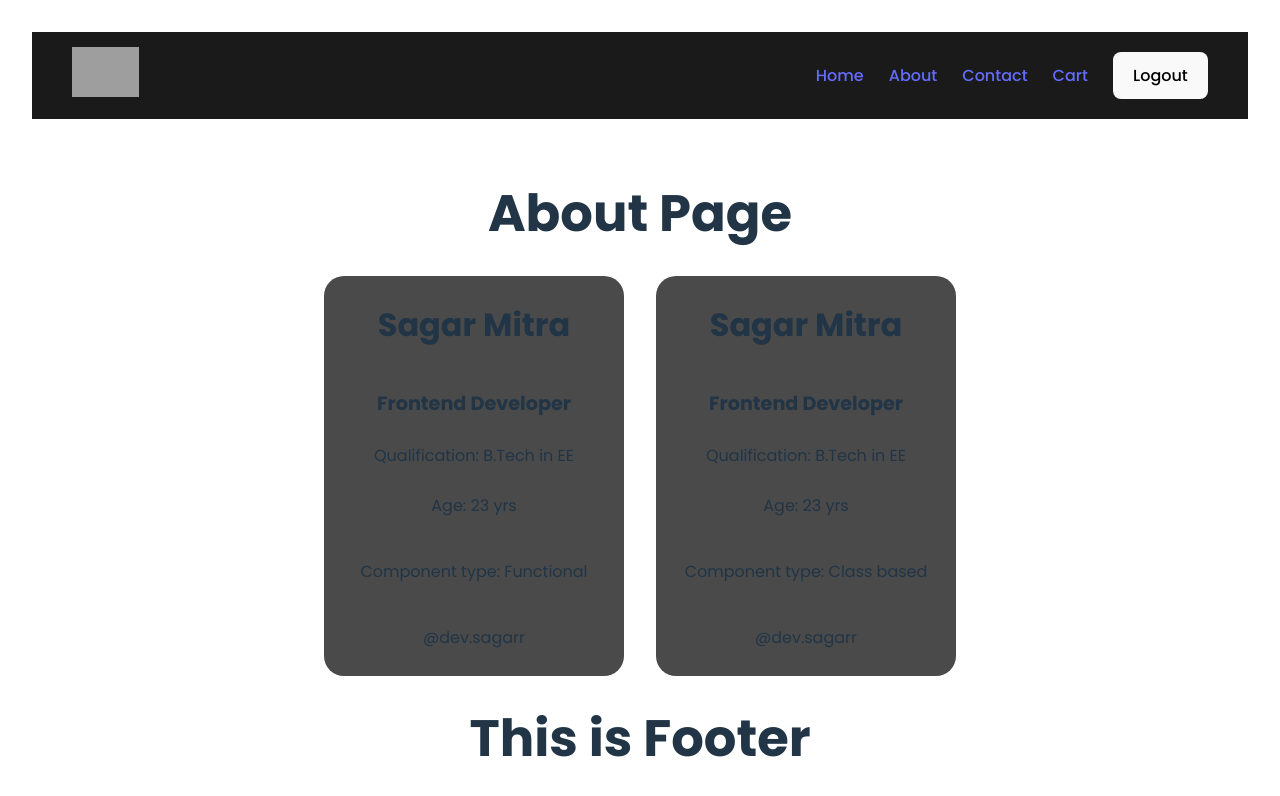
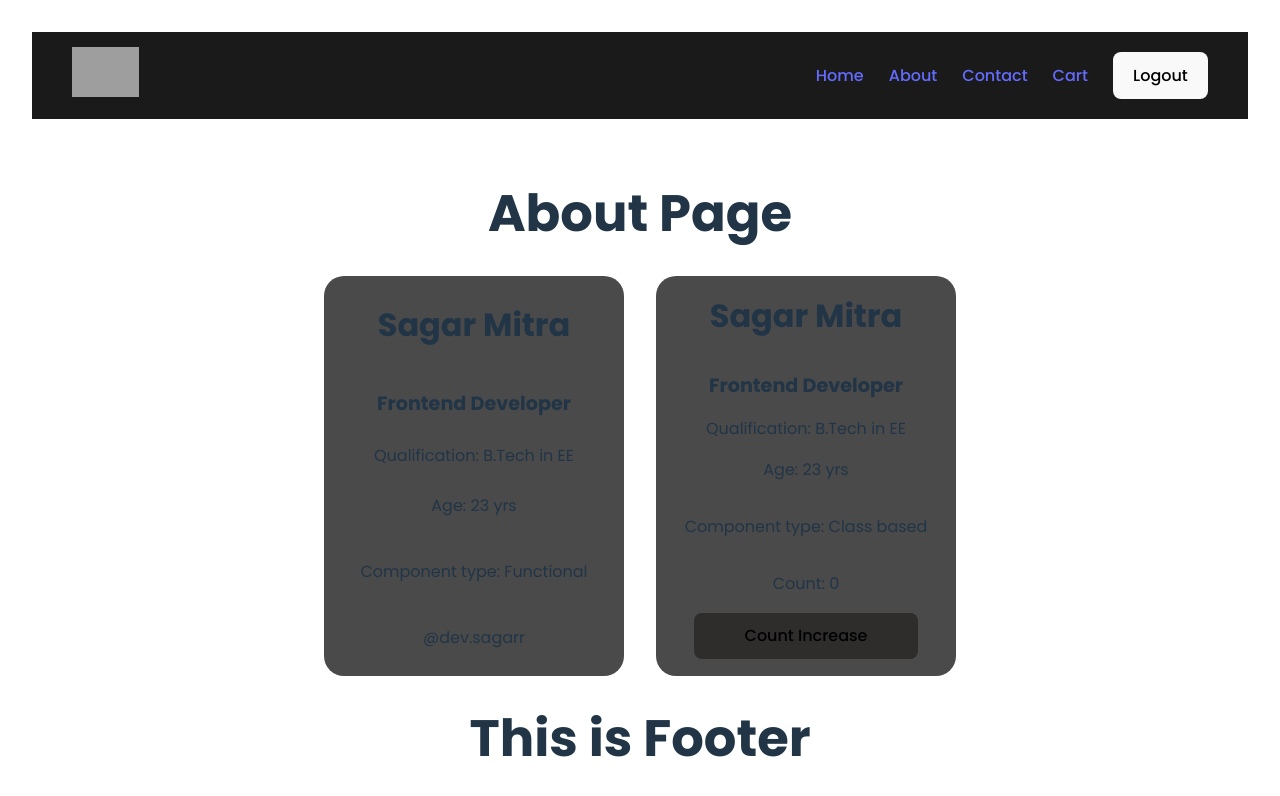
Before and after one commit to sagar-mitra/React.JS, a React (Vite) app in the folder Chapter_3/: page /about in a window 1280 px wide. Shown: the top 796 px of the page. Built offline with nearby package versions, Linux system fonts and the light colour scheme; grey boxes are pictures that could not be loaded.

Commit message:
state variable in class-based component

```diff
--- a/Chapter_3/src/CSS/userCard.css
+++ b/Chapter_3/src/CSS/userCard.css
@@ -1,9 +1,12 @@
+/* This css file used in both UserCard and UserCardClass components  */
+
 .userCard-container {
     width: 300px;
     height: 400px;
     display: flex;
     flex-direction: column;
     justify-content: space-evenly;
+    align-items: center;
     border-radius: 20px;
     background-color: #4a4a4a;
 }
@@ -15,3 +18,9 @@
 .userCard-container h2 {
     font-size: 1.2rem;
 }
+
+.userCard-button {
+    width: 14rem;
+    background-color: #2f2c2c;
+    margin-bottom: 1rem;
+}
--- a/Chapter_3/src/components/About.jsx
+++ b/Chapter_3/src/components/About.jsx
@@ -8,7 +8,7 @@ const About = () => {
       <h1>About Page</h1>
       <div className="about-cards">
         <UserCard name="Sagar Mitra" type="Functional" />
-        <UserCardClass name="Sagar Mitra" type="Class based" />
+        <UserCardClass name="Sagar Mitra" type="Class based" age="23"/>
       </div>
     </div>
   );
--- a/Chapter_3/src/components/UserCardClass.jsx
+++ b/Chapter_3/src/components/UserCardClass.jsx
@@ -1,18 +1,38 @@
 import React from "react";
 
 class UserCardClass extends React.Component {
-    constructor(props) {
-        super(props)
+  constructor(props) {
+    super(props);
+
+    // Creating state variables
+    this.state = {
+      count: 0, // First state variable
+      count2: 2, // Second state variable
+    };
+  }
+  render() {
+    // Destructuring
+    const { name, type, age } = this.props;
+    const { count, count2 } = this.state;
+
+    // Updating the state variable
+    const handleUserCardBtn = () => {
+      this.setState({
+        count: this.state.count + 1,
+      })
     }
-  render() {
+
     return (
       <div className="userCard-container">
-        <h1>{this.props.name}</h1>
+        <h1>{name}</h1>
         <h2>Frontend Developer</h2>
         Qualification: B.Tech in EE
-        <p>Age: 23 yrs</p>
-        <p>Component type: {this.props.type}</p>
-        <p>@dev.sagarr</p>
+        <p>Age: {age} yrs</p>
+        <p>Component type: {type}</p>
+        <p>Count: {count}</p>
+        <button className="userCard-button" onClick={handleUserCardBtn}>
+          Count Increase
+        </button>
       </div>
     );
   }
```
